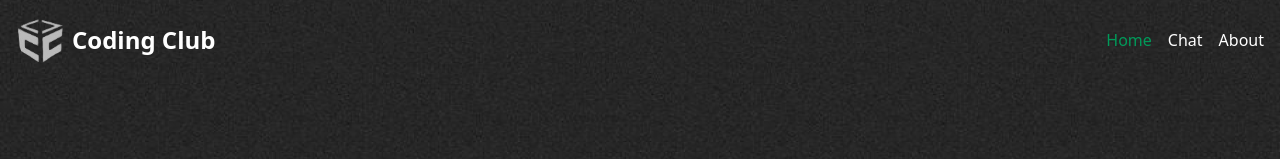
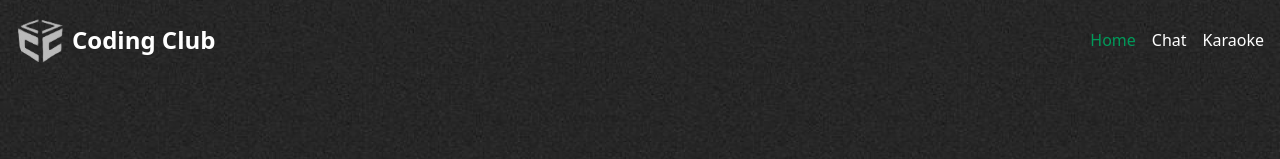
Before and after one commit to CodingClubBITSP/AI-Karaoke, a React (Vite) app: page / in a window 1280 px wide. Shown: the top 159 px of the page. Built offline with nearby package versions, Linux system fonts and the light colour scheme; a web font is replaced by a local one.

Commit message:
Complete Chat Page without API

```diff
--- a/package.json
+++ b/package.json
@@ -3,6 +3,7 @@
     "private": true,
     "version": "0.0.0",
     "type": "module",
+
     "scripts": {
         "dev": "vite",
         "build": "vite build",
@@ -11,6 +12,7 @@
         "format": "prettier --write ."
     },
     "dependencies": {
+        "axios": "^1.6.8",
         "prettier": "^3.2.5",
         "react": "^18.2.0",
         "react-dom": "^18.2.0",
--- a/src/Contexts/GlobalContext.js
+++ /dev/null
@@ -1,3 +0,0 @@
-import { createContext } from "react";
-
-export const GlobalContext = createContext({});
--- a/src/components/navbar.jsx
+++ b/src/components/navbar.jsx
@@ -5,7 +5,7 @@
     const navItems = [
         { name: "Home", path: "" },
         { name: "Chat", path: "chat" },
-        { name: "About", path: "about" }
+        { name: "Karaoke", path: "karaoke" }
     ];
 
     const path = window.location.pathname.slice(1);
--- a/src/main.jsx
+++ b/src/main.jsx
@@ -6,7 +6,7 @@
 import Home from "./pages/home";
 import ErrorPage from "./error-page";
 import Chat from "./pages/chat";
-import About from "./pages/about";
+import Karaoke from "./pages/karaoke";
 
 const routes = [
     {
@@ -18,8 +18,8 @@
         element: <Chat />
     },
     {
-        path: "/about",
-        element: <About />
+        path: "/karaoke",
+        element: <Karaoke />
     }
 ];
 
--- a/src/pages/about.jsx
+++ /dev/null
@@ -1,5 +0,0 @@
-const About = () => {
-    return <div>About</div>;
-};
-
-export default About;
--- a/src/pages/chat.jsx
+++ b/src/pages/chat.jsx
@@ -1,4 +1,4 @@
-import React, { useState } from "react";
+import React, { useEffect, useState } from "react";
 import "./chat.css";
 import submitIcon from "../assets/submit.svg";
 import Question from "./question";
@@ -7,6 +7,7 @@
     const promptChangeHandler = e => {
         setPrompt(e.target.value);
     };
+
     return (
         <div className="chat-container">
             <div className="question-box">
--- /dev/null
+++ b/src/pages/karaoke.jsx
@@ -0,0 +1,5 @@
+const Karaoke = () => {
+    return <div>Karaoke</div>;
+};
+
+export default Karaoke;
--- a/src/pages/question.jsx
+++ b/src/pages/question.jsx
@@ -1,6 +1,7 @@
-import React, { useState } from "react";
+import React, { useEffect, useState } from "react";
 import "./question.css";
 import aiIcon from "../assets/ai.png";
+import axios from "axios";
 function Question() {
     const [selectedCheckbox, setSelectedCheckbox] = useState(["", "", ""]);
     const questions = [
@@ -24,11 +25,54 @@
             return prev;
         });
     };
+    // const sendData = () => {
+    //     fetch("https://ai-karaoke.onrender.com/training", {
+    //         method: "GET",
+    //         headers: {
+    //             "Content-Type": "application/json"
+    //         }
+    //     })
+    //         .then(response => console.log(response))
+    //         .catch(err => console.error(err));
+    // };
+    // fetch("https://ai-karaoke.onrender.com/training", {
+    //     method: "GET",
+    //     headers: {
+    //         "Content-Type": "application/json"
+    //     }
+    // })
+    //     .then(response => console.log(response))
+    //     .catch(err => console.error(err));
+
+    // useEffect(() => {
+    //     fetch("https://ai-karaoke.onrender.com/training")
+    //         .then(res => {
+    //             console.log(res);
+    //         })
+    //         .catch(err => console.log(err));
+    // }, []);
+    // useEffect(() => {
+    //     (async () => {
+    //         try {
+    //             const res = await axios.get(
+    //                 "https://ai-karaoke.onrender.com/training",
+    //                 {
+    //                     headers: {
+    //                         "Content-Type": "application/json"
+    //                     }
+    //                 }
+    //             );
+    //             console.log(res);
+    //         } catch (err) {
+    //             console.log(err);
+    //         }
+    //     })();
+    // }, []);
     return (
         <>
             {questions.map((q, i) => {
                 return (
-                    <div className="container">
+                    <div className="container" key={i}>
                         <div className="ai-icon">
                             <img src={aiIcon} alt="Ai logo" />
                         </div>
@@ -42,6 +86,7 @@
                                             value={option}
                                             onChange={optionChangeHandler}
                                             name={i}
+                                            key={j}
                                         />
                                         <label htmlFor="">{option}</label>
                                     </div>
@@ -54,7 +99,8 @@
             <div className="flex justify-center">
                 <button
                     type="button"
-                    class="text-white bg-blue-700 hover:bg-blue-800 focus:ring-4 focus:ring-blue-300 font-medium rounded-lg text-sm px-5 py-2.5 me-2 mb-2 dark:bg-blue-600 dark:hover:bg-blue-700 focus:outline-none dark:focus:ring-blue-800 w-fit"
+                    className="text-white bg-blue-700 hover:bg-blue-800 focus:ring-4 focus:ring-blue-300 font-medium rounded-lg text-sm px-5 py-2.5 me-2 mb-2 dark:bg-blue-600 dark:hover:bg-blue-700 focus:outline-none dark:focus:ring-blue-800 w-fit"
+                    onClick={sendData}
                 >
                     Proceed
                 </button>
```
Also changed, not shown: 1 other file (tests, documents, lock files or other folders).
